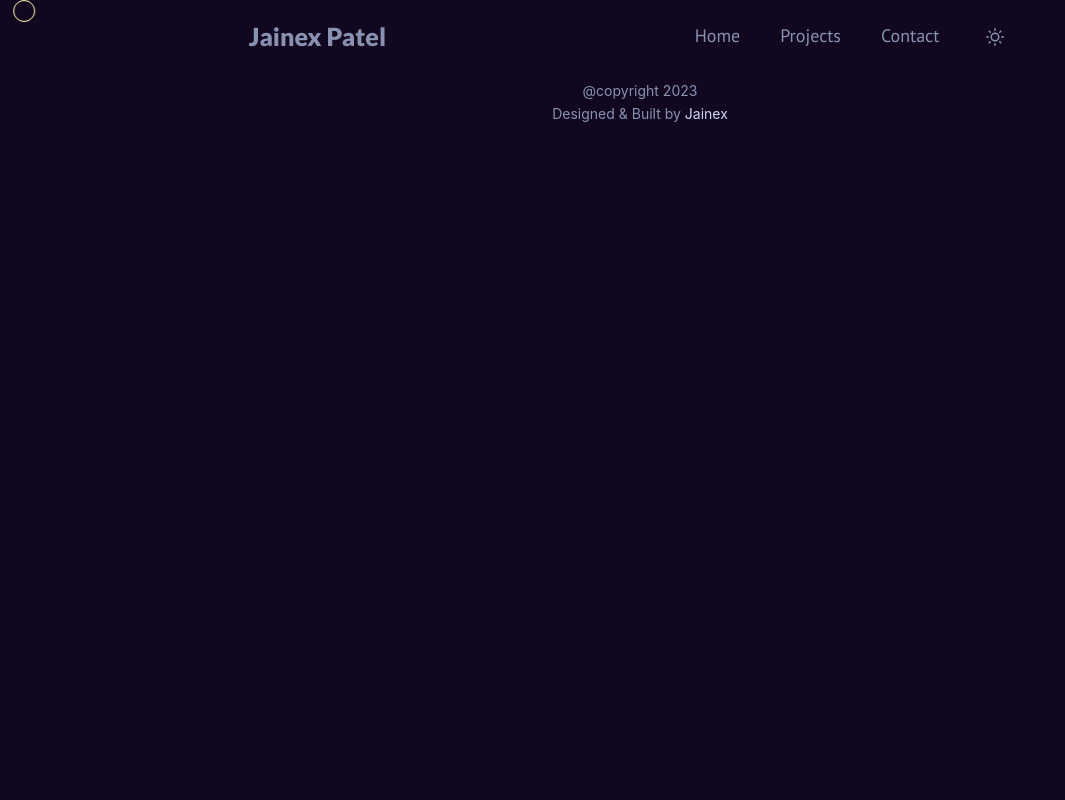
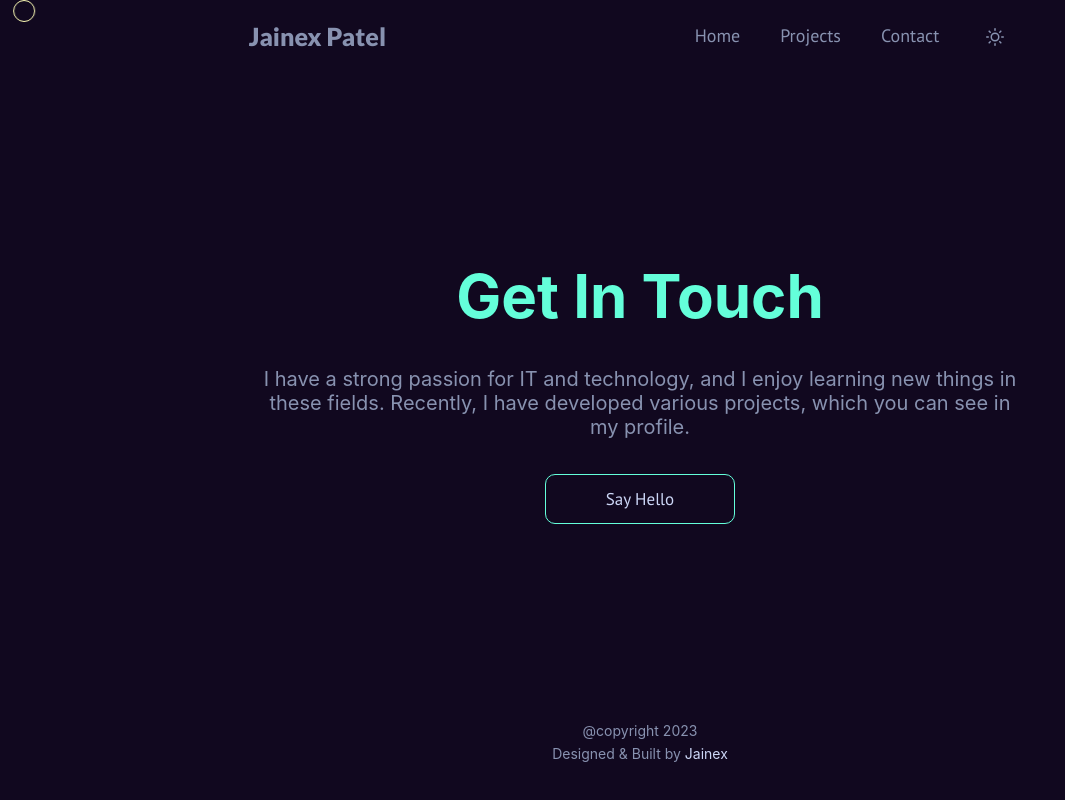
Before and after one commit to Jainex17/Portfolio, a React (Create React App) app: page /contact in a window 1280 px wide. Shown: the whole page, without its empty margins (0-1065 px from the left). Built offline with nearby package versions, Linux system fonts and the light colour scheme.

Commit message:
add contactme page

```diff
--- /dev/null
+++ b/src/Componets/contactMe/ContactMe.css
@@ -0,0 +1,34 @@
+.contactme {
+  width: 100%;
+  height: 80vh;
+  display: flex;
+  flex-direction: column;
+  justify-content: center;
+  align-items: center;
+}
+.contactme .contactme-title h2 {
+  font-size: 60px;
+  color: var(--green);
+  padding: 0;
+  margin: 0;
+}
+.contactme .contactme-desc p {
+  font-size: 20px;
+  padding: 15px 20%;
+  text-align: center;
+}
+.contactme button {
+  background-color: transparent;
+  border: 1px solid var(--green);
+  color: var(--lightest-navy);
+  width: 190px;
+  height: 50px;
+  border-radius: 10px;
+  font-family: var(--ptfont);
+  font-size: 17px;
+  cursor: pointer;
+  transition: 0.5s ease all;
+}
+.contactme button:hover {
+  background-color: rgba(100, 255, 218, 0.1);
+}
--- /dev/null
+++ b/src/Componets/contactMe/ContactMe.js
@@ -0,0 +1,24 @@
+import React from "react";
+import "../contactMe/ContactMe.css";
+
+function ContactMe() {
+  return (
+    <section className="contactme">
+      <div className="contactme-title">
+        <h2>Get In Touch</h2>
+      </div>
+      <div className="contactme-desc">
+        <p>
+          I have a strong passion for IT and technology, and I enjoy learning
+          new things in these fields. Recently, I have developed various
+          projects, which you can see in my profile.
+        </p>
+      </div>
+      <a href="mailto:jainexp017@gmail.com">
+        <button>Say Hello</button>
+      </a>
+    </section>
+  );
+}
+
+export default ContactMe;
--- a/src/Pages/Contact.js
+++ b/src/Pages/Contact.js
@@ -1,11 +1,13 @@
 import React from "react";
+import Navbar from "../Componets/navbar/Navbar";
+import ContactMe from "../Componets/contactMe/ContactMe";
 import Footer from "../Componets/footer/Footer";
-import Navbar from "../Componets/navbar/Navbar";
 
 function Contact() {
   return (
     <div>
       <Navbar />
+      <ContactMe />
       <Footer />
     </div>
   );
--- a/src/index.css
+++ b/src/index.css
@@ -3,6 +3,7 @@
   --lightest-navy: #ccd6f6;
   --light-navy: #8892b0;
   --green: #64ffda;
+  --light-green: rgba(100, 255, 218, 0.1);
   --Yankees-Blue: #112240;
   --light-Yankees-Blue: #a8b2d1;
   --navy-shadow: rgba(2, 12, 27, 0.7);
```
Also changed, not shown: src/Componets/myprofile/Profile.css (+0 -19 lines), src/Componets/projects/Projects.css (+6 -6 lines), src/Componets/projects/Projects.js (+8 -5 lines).
